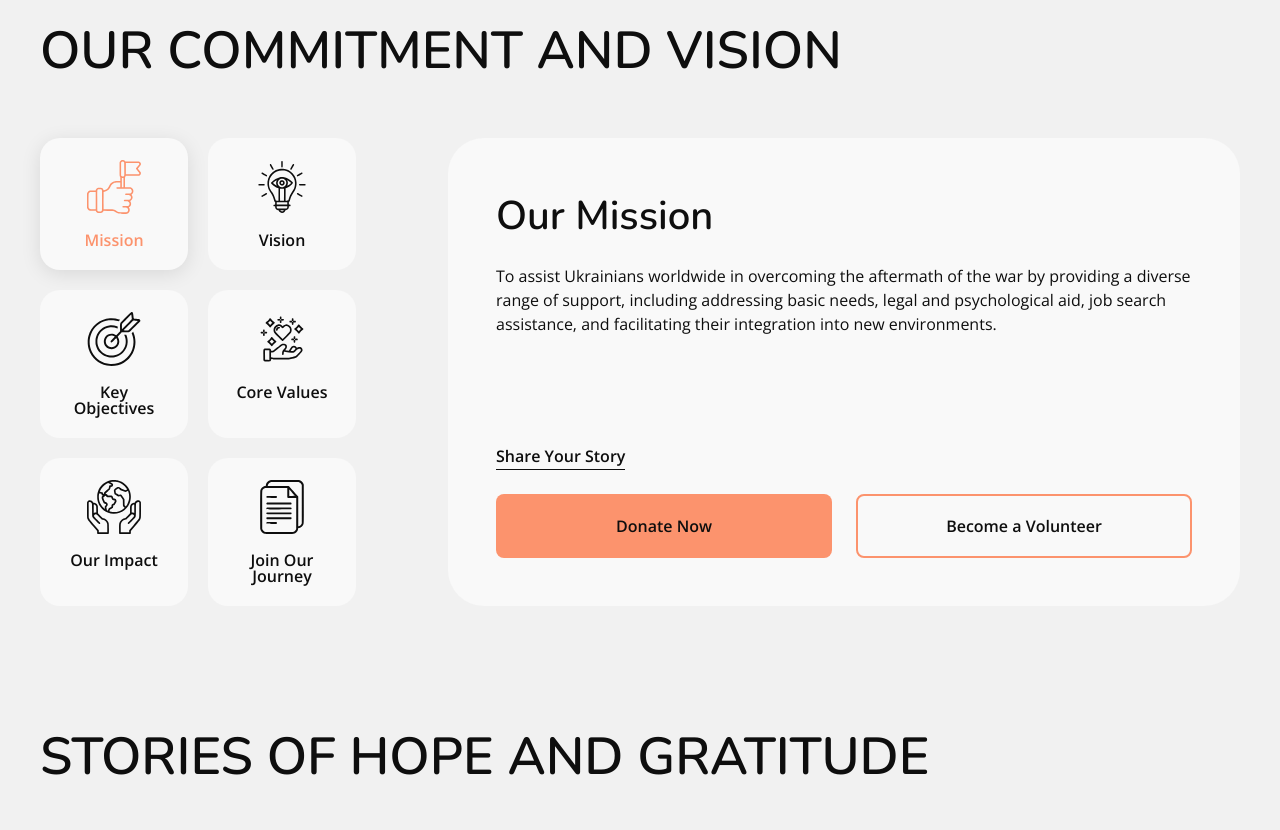
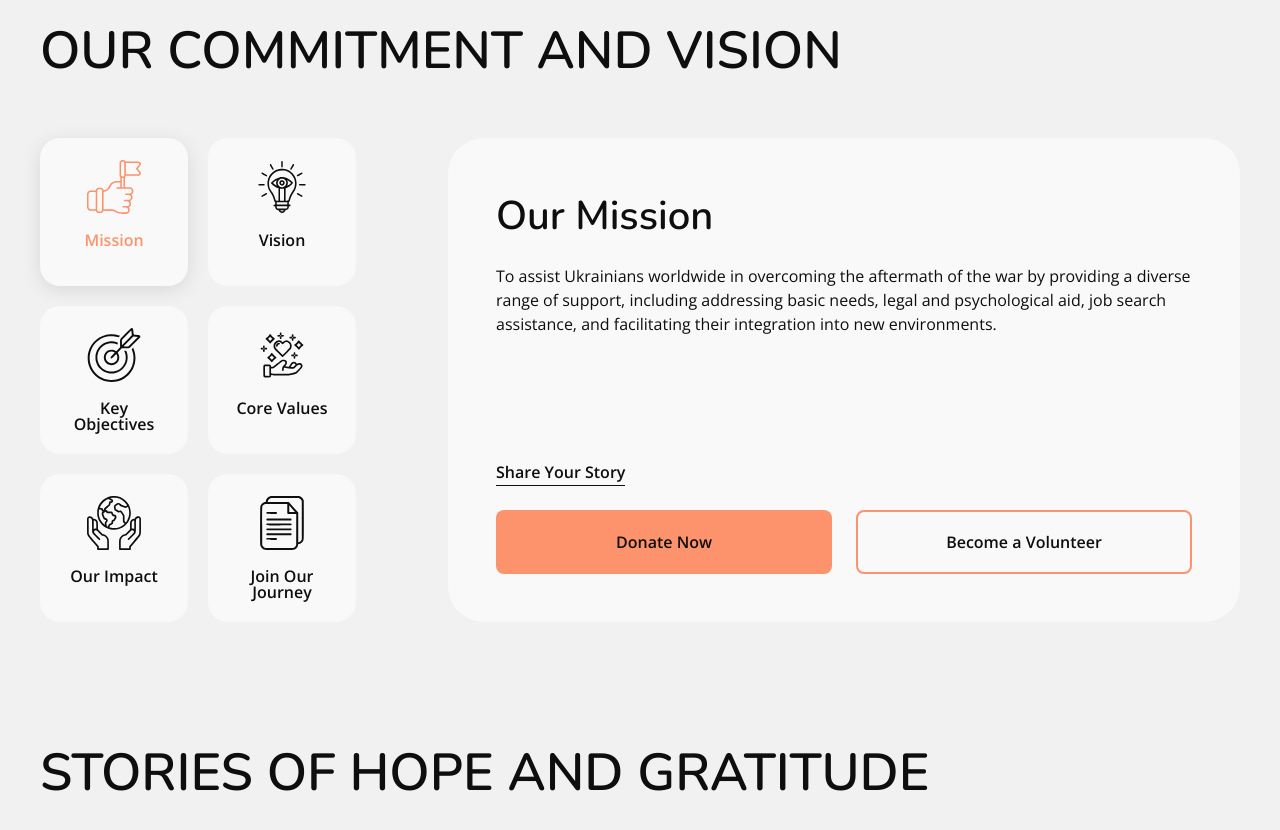
Before and after one commit to anpdko/i-will-help-you-client, a React (Vite) app: page / in a window 1280 px wide. Shown: the part 780-1610 px from the top of the page. Built offline with nearby package versions, Linux system fonts and the light colour scheme; no server answers.

Commit message:
fix about tab

```diff
--- a/src/components/About/About.module.scss
+++ b/src/components/About/About.module.scss
@@ -22,6 +22,8 @@
   &__tabs {
     display: grid;
     grid-template-columns: repeat(2, 1fr);
+    justify-items: center;
+    min-height: 100%;
     @include adaptiveValue('gap', 20, 15, 0, 1200, 390);
     @media (min-width: $tablet) {
       flex: 1 0 26.333333%; /* 316/1200 */
@@ -37,25 +39,28 @@
   &__tab {
     min-width: toRem(112);
     min-height: toRem(112);
+    width: 100%;
+    height: 100%;
     display: flex;
     flex-direction: column;
     justify-content: start;
     align-items: center;
     @include adaptiveValue('gap', 18, 14, 0, 1200, 390);
-    padding: toRem(22);
+    padding: toRem(22) toRem(22) toRem(22) toRem(22);
     border-radius: toRem(20);
     background-color: var(--milky);
     color: var(--black);
     cursor: pointer;
     font-weight: 600;
-
     transition:
-      color 0.2s linear,
+      color,
       box-shadow 0.2s linear;
     &:hover {
       color: var(--orange);
     }
-
+    @media (min-width: $tablet) {
+      height: toRem(148);
+    }
     @media (max-width: $mobileSmall) {
       padding: toRem(18) toRem(10) toRem(10) toRem(10);
     }
@@ -75,6 +80,7 @@
   &__items {
     @media (min-width: $tablet) {
       flex: 0 1 66%; /* 792/1200 */
+      min-height: 100%;
     }
   }
 }
--- a/src/components/About/AboutItem/AboutItem.module.scss
+++ b/src/components/About/AboutItem/AboutItem.module.scss
@@ -39,7 +39,8 @@
       margin-bottom: em(32, 16);
     }
     @media (min-width:$tablet){
-      max-height: toRem(170);
+      max-height: toRem(168);
+      height: 100%;
       overflow-y: auto;
     }
   }
```
